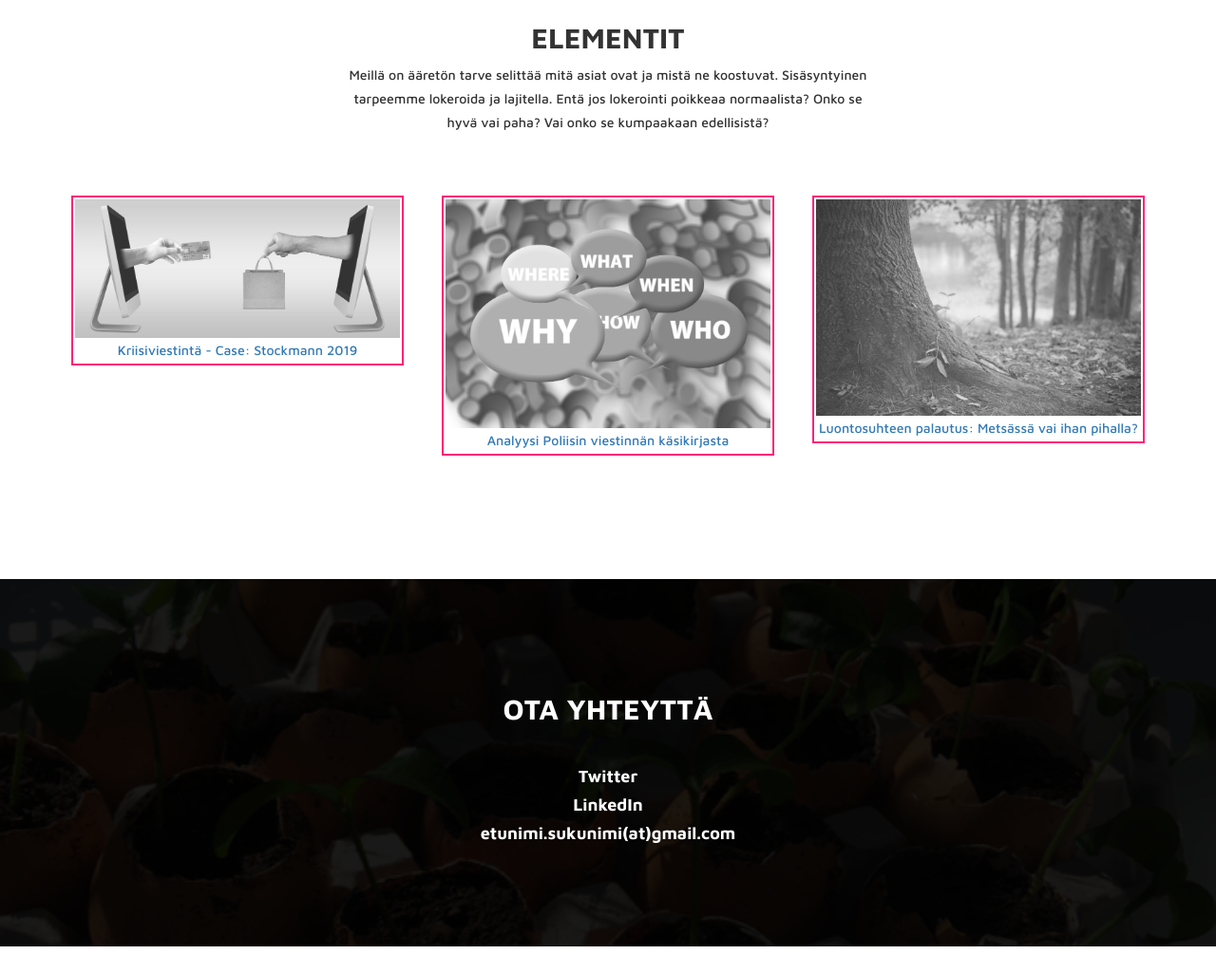
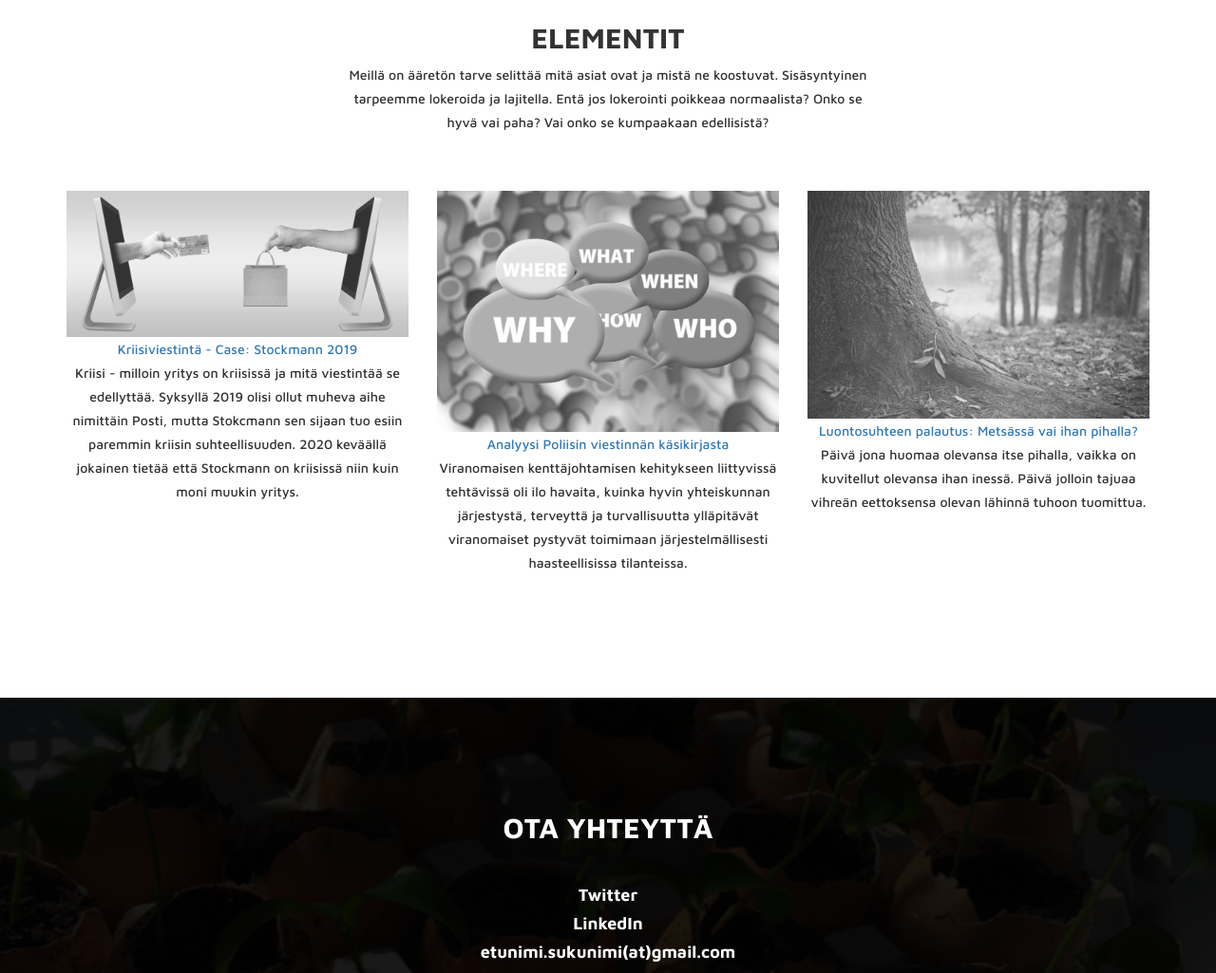
Before and after one commit to piitulainen/hannele, a plain HTML site: page index.html in a window 1280 px wide. Shown: the part 797-1822 px from the top of the page at 95% size. Before the commit the page ends 1794 px from the top, so only its background shows below. Drawn offline with Linux system fonts and the light colour scheme.

Commit message:
indeksifilun tekstit

```diff
--- a/index.html
+++ b/index.html
@@ -39,13 +39,13 @@
                     <img src="assets/img/logo.png"  alt=""/>
                 </a>
             </div>
-            <div class="navbar-collapse collapse">
+  <!--          <div class="navbar-collapse collapse">
                 <ul class="nav navbar-nav navbar-right">
                     <li><a href="#header">Etusivu</a></li>
                     <li><a href="#works">Elementit</a></li>
                     <li><a href="#contact">Yhteystiedot</a></li>
                 </ul>
-            </div>
+            </div>-->
 
         </div>
     </div>
@@ -95,31 +95,32 @@
             <div class="row text-center" id="portfolio-div" >
 
                 <div class="col-md-4 col-sm-4 med">
-                    <div class="work-wrapper">
+                    <div class="">
 
-                        <a class="fancybox-media" title="ADD" href="osa1.html">
+                        <a class="" title="ADD" href="osa1.html">
 
                             <img src="assets/img/portfolio/retail.jpg" class="img-responsive " alt="" /> Kriisiviestintä - Case: Stockmann 2019
-                        </a>
-
+                        </a> <p>Kriisi - milloin yritys on kriisissä ja mitä viestintää se edellyttää. Syksyllä 2019 olisi ollut muheva aihe nimittäin Posti, mutta Stokcmann sen sijaan tuo esiin paremmin kriisin suhteellisuuden. 2020 keväällä jokainen tietää että Stockmann on kriisissä niin kuin moni muukin yritys.</p>
 
                     </div>
                 </div>
                 <div class="col-md-4 col-sm-4 med">
-                    <div class="work-wrapper">
-                        <a class="fancybox-media" title="ADD" href="poliisi_osa1.html">
+                    <div class="">
+                        <a class="" title="ADD" href="poliisi_osa1.html">
 
                             <img src="assets/img/portfolio/police.jpg" class="img-responsive " alt="" />Analyysi Poliisin viestinnän käsikirjasta
                         </a>
+                        <p>Viranomaisen kenttäjohtamisen kehitykseen liittyvissä tehtävissä oli ilo havaita, kuinka hyvin yhteiskunnan järjestystä, terveyttä ja turvallisuutta ylläpitävät viranomaiset pystyvät toimimaan järjestelmällisesti haasteellisissa tilanteissa.</p>
 
                     </div>
                 </div>
                 <div class="col-md-4 col-sm-4 green">
-                    <div class="work-wrapper">
-                        <a class="fancybox-media" title="ADD" href="teko_vihrea.html">
+                    <div class="">
+                        <a class="" title="ADD" href="teko_vihrea.html">
 
                             <img src="assets/img/portfolio/forest.jpg" class="img-responsive " alt="" />Luontosuhteen palautus: Metsässä vai ihan pihalla?
 						</a>
+                            <p>Päivä jona huomaa olevansa itse pihalla, vaikka on kuvitellut olevansa ihan inessä. Päivä jolloin tajuaa vihreän eettoksensa olevan lähinnä tuhoon tuomittua.</p>
                     </div>
                 </div>
             </div>
```
